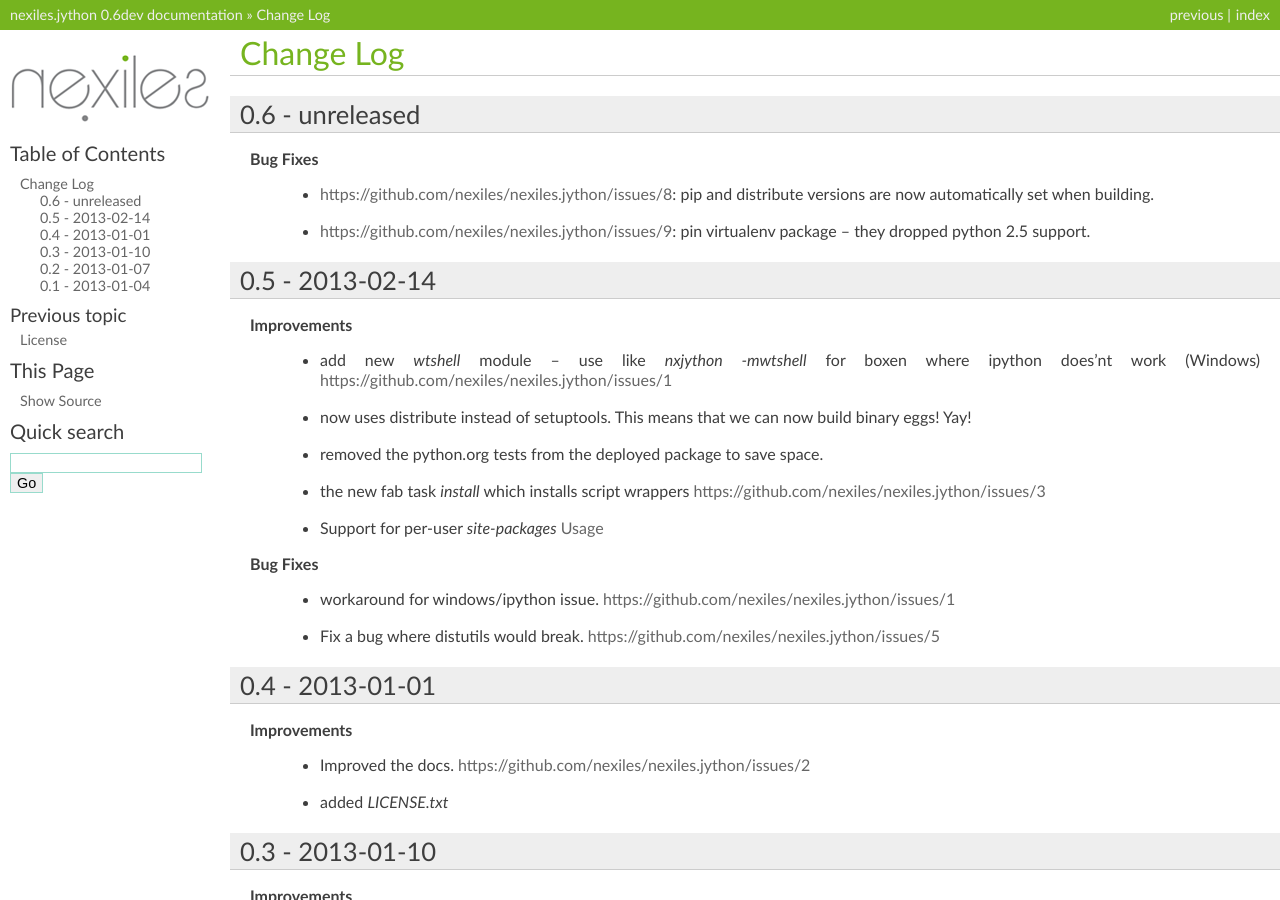
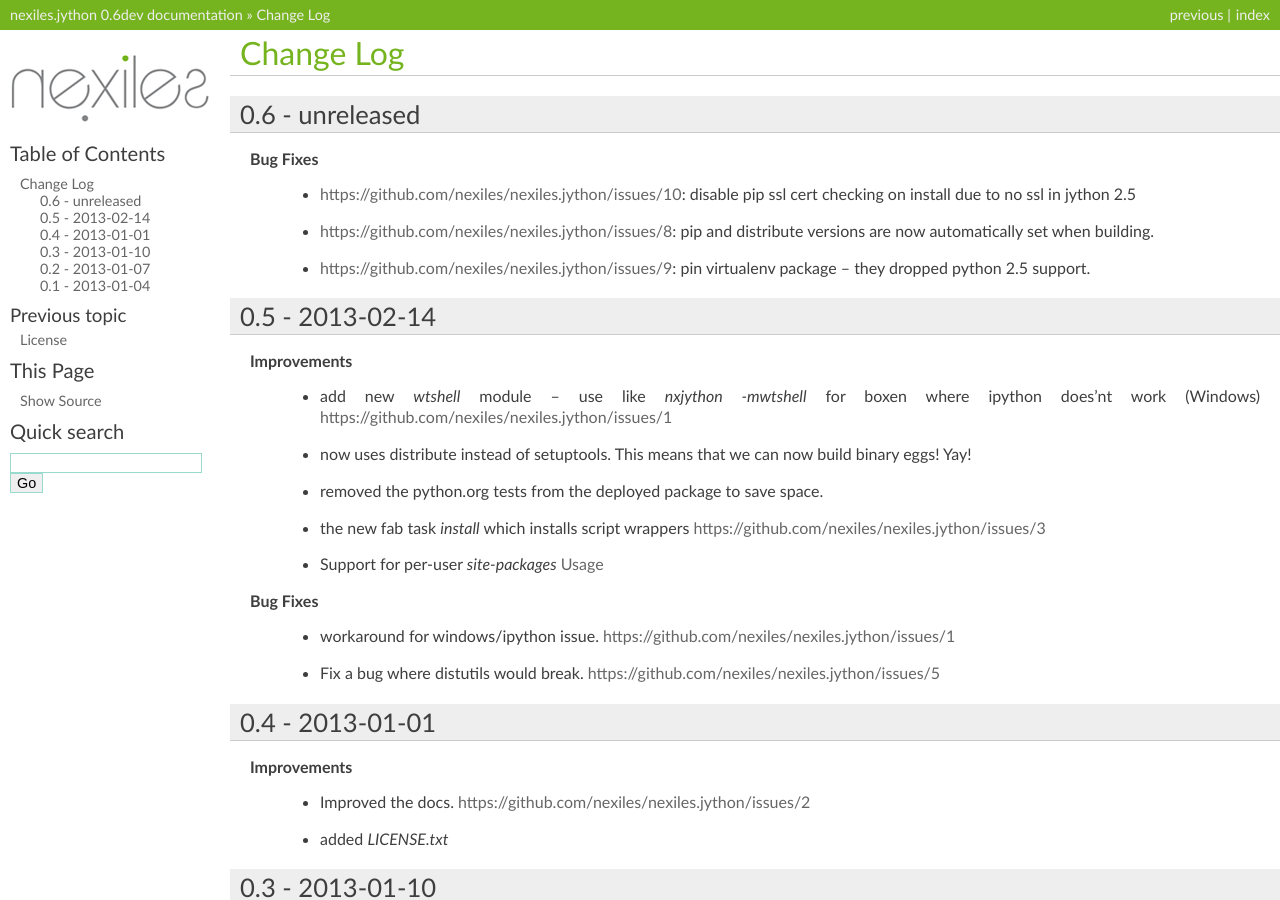
Before and after one commit to nexiles/nexiles.jython, a Sphinx documentation site: the page built from docs/changelog.rst, in a window 1280 px wide and 900 px high. Built offline with Sphinx 7.4.7, drawn with Linux system fonts in a browser that asks for light colours.

Commit message:
update changelog

```diff
--- a/docs/changelog.rst
+++ b/docs/changelog.rst
@@ -5,6 +5,8 @@
 ----------------
 
 **Bug Fixes**
+    - https://github.com/nexiles/nexiles.jython/issues/10: disable pip ssl cert
+      checking on install due to no ssl in jython 2.5
     - https://github.com/nexiles/nexiles.jython/issues/8: pip and
       distribute versions are now automatically set when building.
     - https://github.com/nexiles/nexiles.jython/issues/9: pin virtualenv
```
